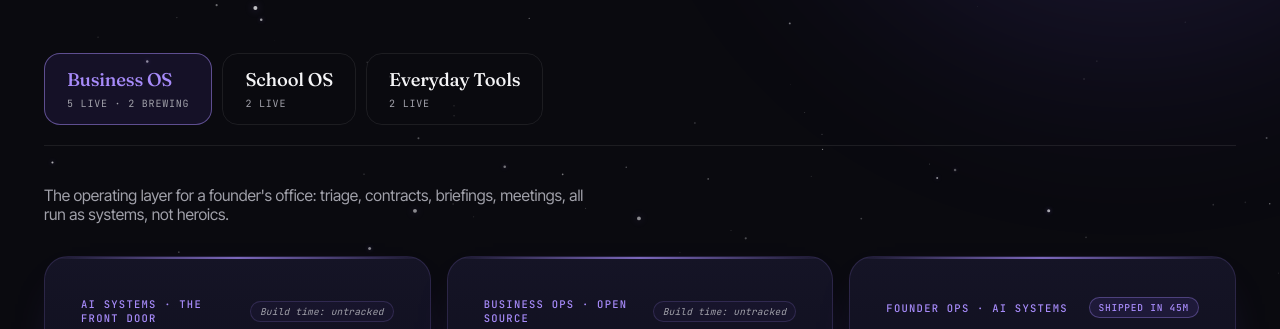
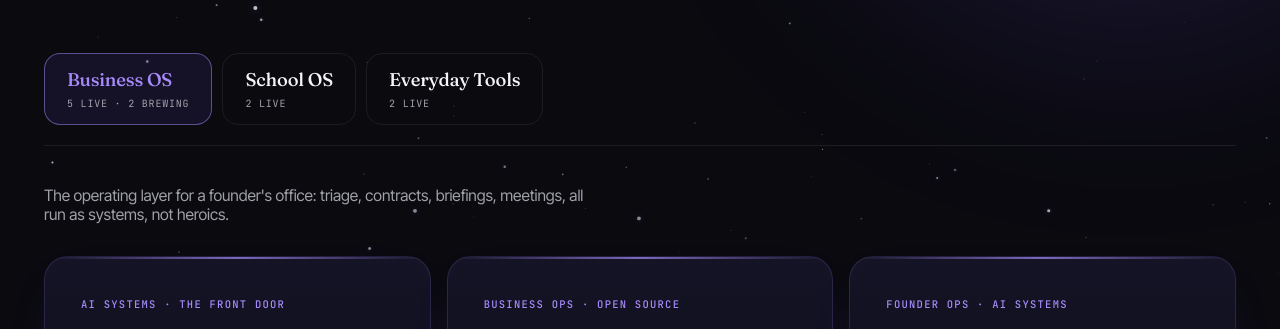
Before and after one commit to pymikofficial/cosmik.work, a plain HTML site: page shipped.html in a window 1280 px wide. Shown: the part 429-758 px from the top of the page. Drawn offline with nearby package versions, Linux system fonts and the light colour scheme.

Commit message:
Remove per-card build-time badges, add subtle average to Build Timer card instead

```diff
--- a/css/style.css
+++ b/css/style.css
@@ -1454,13 +1454,6 @@
     background: linear-gradient(180deg, #1c1a35 0%, #0a0a15 100%);
   }
 
-  .ship-card-head {
-    display: flex;
-    align-items: center;
-    justify-content: space-between;
-    gap: 8px;
-  }
-
   .ship-tag {
     font-family: 'JetBrains Mono', monospace;
     font-size: 10.5px;
@@ -1468,46 +1461,6 @@
     text-transform: uppercase;
     color: var(--accent-bright);
     font-weight: 500;
-  }
-
-  .ship-status {
-    font-family: 'JetBrains Mono', monospace;
-    font-size: 9.5px;
-    letter-spacing: .08em;
-    text-transform: uppercase;
-    font-weight: 500;
-    padding: 3px 9px;
-    border-radius: 999px;
-    border: 1px solid rgba(167, 139, 250, .35);
-    background: rgba(124, 92, 255, .1);
-    color: var(--accent-bright);
-    white-space: nowrap;
-    flex-shrink: 0;
-  }
-
-  .build-time {
-    font-family: 'JetBrains Mono', monospace;
-    font-size: 9.5px;
-    letter-spacing: .08em;
-    text-transform: uppercase;
-    font-weight: 500;
-    padding: 3px 9px;
-    border-radius: 999px;
-    border: 1px solid rgba(167, 139, 250, .35);
-    background: rgba(124, 92, 255, .1);
-    color: var(--accent-bright);
-    white-space: nowrap;
-    flex-shrink: 0;
-  }
-
-  .build-time-untracked {
-    font-style: italic;
-    font-weight: 400;
-    text-transform: none;
-    letter-spacing: .02em;
-    color: var(--text-on-dark-2);
-    border-color: rgba(167, 139, 250, .18);
-    background: rgba(124, 92, 255, .04);
   }
 
   .ship-name {
--- a/shipped.html
+++ b/shipped.html
@@ -81,50 +81,35 @@
             <div class="os-grid">
               <a class="ship-card-link" href="https://automation-priority-sorter.netlify.app" target="_blank" rel="noopener" aria-label="Automation Priority Sorter (opens in a new tab)">
                 <article class="ship-card">
-                  <div class="ship-card-head">
                   <p class="ship-tag">AI Systems &middot; The front door</p>
-                    <span class="build-time build-time-untracked" aria-label="Build time tracking started after this project was already shipped">Build time: untracked</span>
-                  </div>
                   <h3 class="ship-name">Automation Priority Sorter</h3>
                   <p class="ship-desc">A live triage engine. Submit a manual pain point, Claude scores it in real time, and it joins an open backlog.</p>
                 </article>
               </a>
               <a class="ship-card-link" href="https://cosmik-contract-generator.netlify.app" target="_blank" rel="noopener" aria-label="Contract Generator (opens in a new tab)">
                 <article class="ship-card">
-                  <div class="ship-card-head">
                   <p class="ship-tag">Business Ops &middot; Open source</p>
-                    <span class="build-time build-time-untracked" aria-label="Build time tracking started after this project was already shipped">Build time: untracked</span>
-                  </div>
                   <h3 class="ship-name">Contract Generator</h3>
                   <p class="ship-desc">An open-source AI contract generator: draft-ready agreements in minutes instead of days of back-and-forth.</p>
                 </article>
               </a>
               <a class="ship-card-link" href="https://executive-briefing-generator.netlify.app" target="_blank" rel="noopener" aria-label="Executive Briefing Generator (opens in a new tab)">
                 <article class="ship-card">
-                  <div class="ship-card-head">
                   <p class="ship-tag">Founder Ops &middot; AI Systems</p>
-                    <span class="build-time">Shipped in 45m</span>
-                  </div>
                   <h3 class="ship-name">Executive Briefing Generator</h3>
                   <p class="ship-desc">Paste a messy day's notes and half-formed to-dos, get back an executive brief: top priorities, decisions needed, what to delegate, what can wait.</p>
                 </article>
               </a>
               <a class="ship-card-link" href="https://meeting-minutes-extractor.netlify.app" target="_blank" rel="noopener" aria-label="Meeting Minutes and Action Extractor (opens in a new tab)">
                 <article class="ship-card">
-                  <div class="ship-card-head">
                   <p class="ship-tag">Meetings &middot; Voice AI</p>
-                    <span class="build-time">Shipped in 40m</span>
-                  </div>
                   <h3 class="ship-name">Meeting Minutes &amp; Action Extractor</h3>
                   <p class="ship-desc">Never lose a decision from a leadership sync: transcript or spoken recap in, decisions, owners, and deadlines out.</p>
                 </article>
               </a>
               <a class="ship-card-link" href="https://cosmik-sop-generator.netlify.app" target="_blank" rel="noopener" aria-label="SOP Generator (opens in a new tab)">
                 <article class="ship-card">
-                  <div class="ship-card-head">
                   <p class="ship-tag">Business Ops &middot; AI Systems</p>
-                    <span class="build-time build-time-untracked" aria-label="Build time tracking started after this project was already shipped">Build time: untracked</span>
-                  </div>
                   <h3 class="ship-name">SOP Generator</h3>
                   <p class="ship-desc">Ramble through a process, get a numbered SOP back, grounded against your team's real house style.</p>
                 </article>
@@ -148,20 +133,14 @@
             <div class="os-grid">
               <a class="ship-card-link" href="https://cosmik-fieldnote.netlify.app" target="_blank" rel="noopener" aria-label="Fieldnote (opens in a new tab)">
                 <article class="ship-card">
-                  <div class="ship-card-head">
                   <p class="ship-tag">EdTech &middot; Voice AI</p>
-                    <span class="build-time build-time-untracked" aria-label="Build time tracking started after this project was already shipped">Build time: untracked</span>
-                  </div>
                   <h3 class="ship-name">Fieldnote</h3>
                   <p class="ship-desc">Speak a messy classroom or field observation, get back a clean structured report with highlights, flags, and next steps.</p>
                 </article>
               </a>
               <a class="ship-card-link" href="https://meeting-minutes-extractor.netlify.app" target="_blank" rel="noopener" aria-label="Meeting Minutes and Action Extractor (opens in a new tab)">
                 <article class="ship-card">
-                  <div class="ship-card-head">
                   <p class="ship-tag">Meetings &middot; Voice AI</p>
-                    <span class="build-time">Shipped in 40m</span>
-                  </div>
                   <h3 class="ship-name">Meeting Minutes &amp; Action Extractor</h3>
                   <p class="ship-desc">Capture staff meeting actions before they evaporate: who owns what, by when, and the questions left open.</p>
                 </article>
@@ -184,7 +163,7 @@
                 <article class="ship-card">
                   <p class="ship-tag">Dev Tooling &middot; CLI</p>
                   <h3 class="ship-name">Build Timer</h3>
-                  <p class="ship-desc">Timestamps a build from spec to ship, with pause and resume for real breaks, so every "shipped in Xm" claim on this page is measured, not guessed.</p>
+                  <p class="ship-desc">Timestamps a build from spec to ship, with pause and resume for real breaks, so every "shipped in Xm" claim on this page is measured, not guessed. Where it's been used so far, builds have averaged about 33 minutes.</p>
                 </article>
               </a>
             </div>
```
Lines whose indentation alone changed are shown as unchanged.
